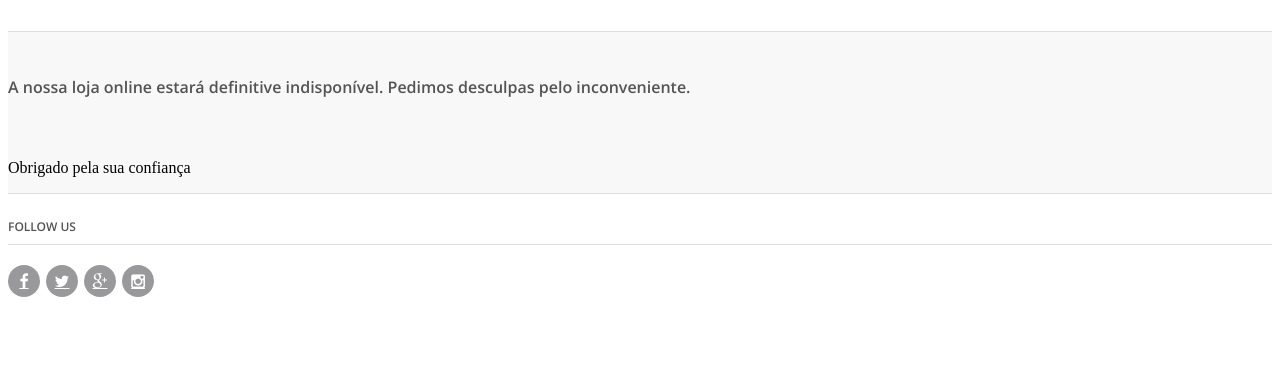
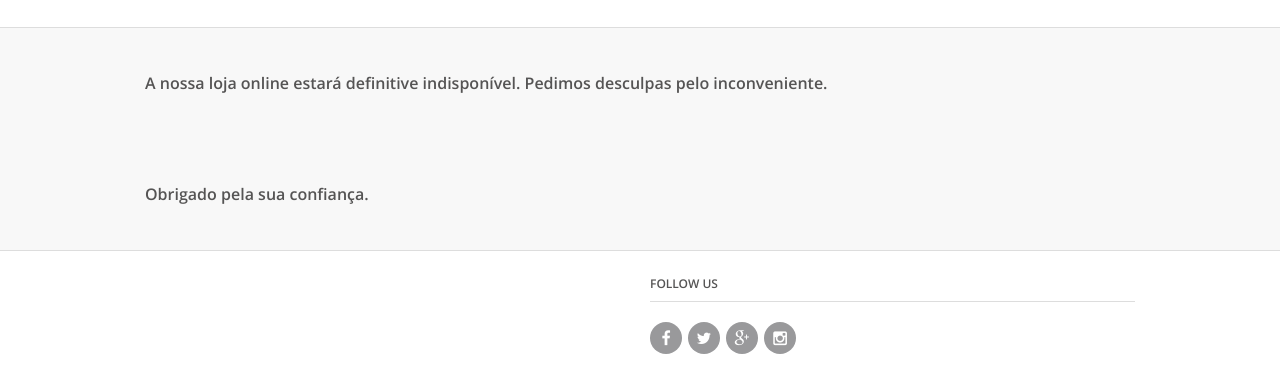
Before and after one commit to growupshop/growupshop.github.io, a plain HTML site: page index.html in a window 1280 px wide. Shown: the part 236-628 px from the top of the page. Drawn offline with Linux system fonts and the light colour scheme.

Commit message:
Update index.html

```diff
--- a/index.html
+++ b/index.html
@@ -13,7 +13,7 @@
     <meta name="keywords" content="Growshop,Grow Up Shop,Portugal,Lisboa">
     <meta name="robots" content="index,follow">
     <link rel="shortcut icon" href="favicon.ico">
-    <link href="_bootstrap.css" rel="stylesheet" type="text/css" media="all">
+    <link href="bootstrap.css" rel="stylesheet" type="text/css" media="all">
     <link href="maintenance.css" rel="stylesheet" type="text/css">
     <link href="css.css" rel="stylesheet" type="text/css">
 </head>
@@ -31,7 +31,9 @@
             <div id="message">
                 A nossa loja online estará definitive indisponível. Pedimos desculpas pelo inconveniente.
             </div>
-            <p>Obrigado pela sua confiança</p>
+            <div id="message">
+                Obrigado pela sua confiança.
+            </div>
         </div>
     </section>
     <footer id="footer">
```
